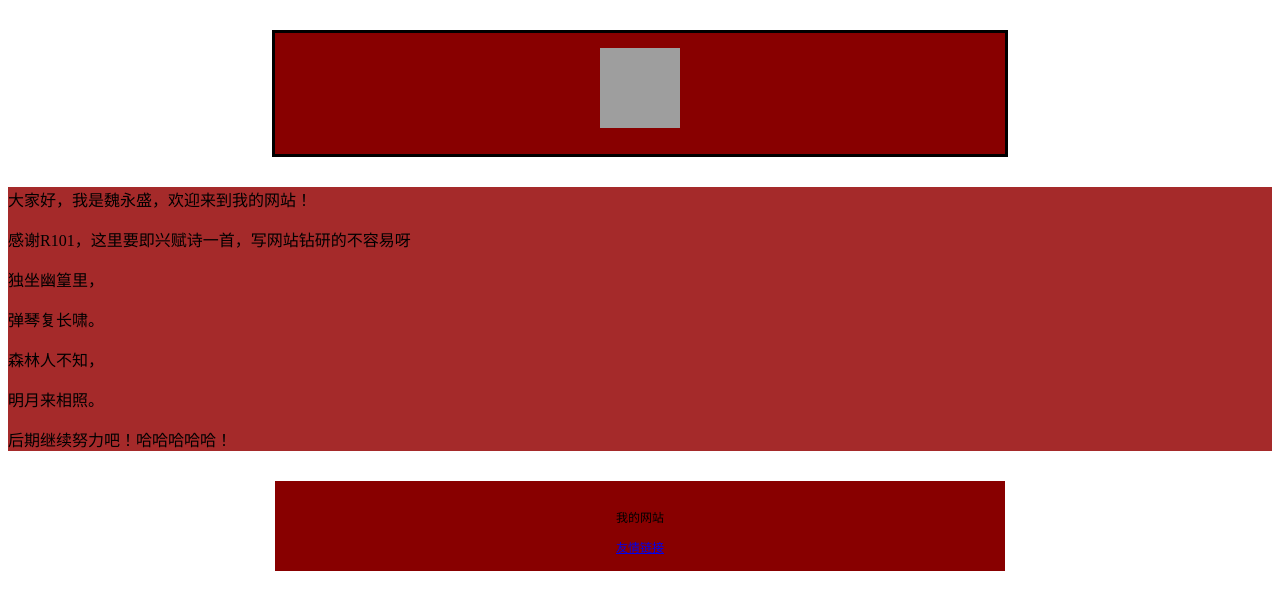
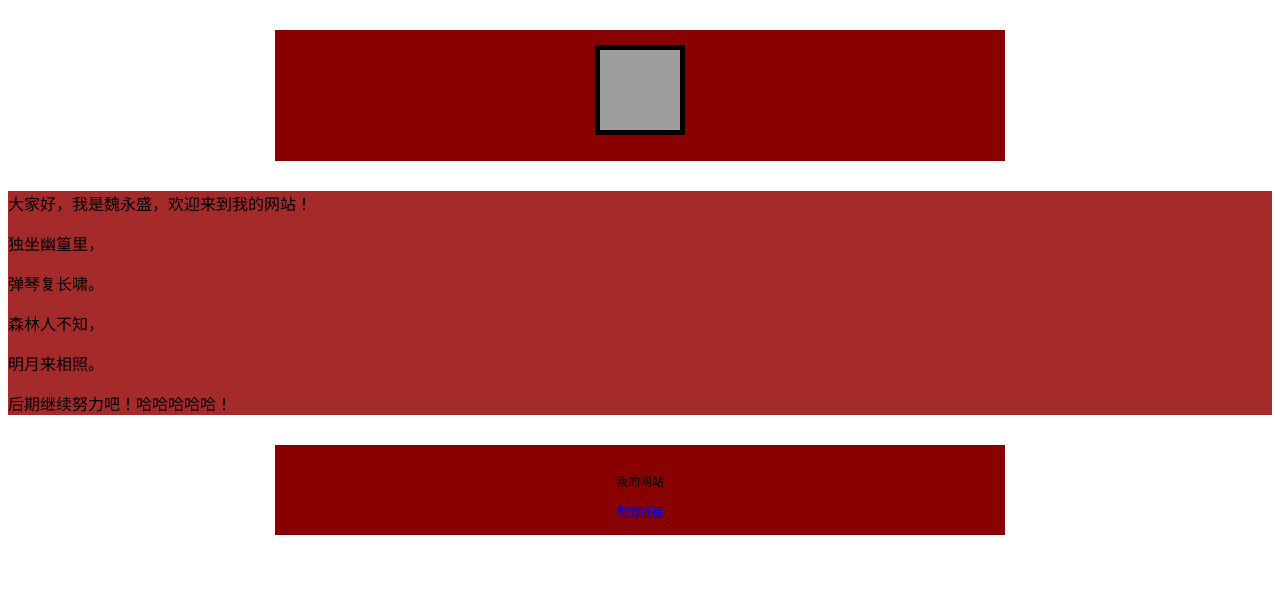
Before and after one commit to weiyongshen/weiyongshen, a plain HTML site: page index.html in a window 1280 px wide. Drawn offline with Linux system fonts and the light colour scheme; grey boxes are pictures that could not be loaded.

Commit message:
Update index.html

```diff
--- a/index.html
+++ b/index.html
@@ -13,14 +13,14 @@
  max-width: 700px;
  margin: 30px auto;
  padding: 15px;
- line-height: 2.0;border: solid black;
+ line-height: 2.0;;
  ">
-  <img src="https://img2.baidu.com/it/u=3881581910,1342383652&fm=253&fmt=auto&app=138&f=JPEG?w=500&h=500"alt="魏永盛"width="80px"height="80px">
+  <img src="https://img2.baidu.com/it/u=3881581910,1342383652&fm=253&fmt=auto&app=138&f=JPEG?w=500&h=500"alt="魏永盛"width="80px"height="80px"border="5px">
  </div>
 <div
 style="display: ;background-color:brown">
     <p>大家好，我是魏永盛，欢迎来到我的网站！</p>
-    <p>感谢R101，这里要即兴赋诗一首，写网站钻研的不容易呀 </p>
+    <p> </p>
     <p>独坐幽篁里，</p>
     <p>弹琴复长啸。</p>
     <p>森林人不知，</p>
```
